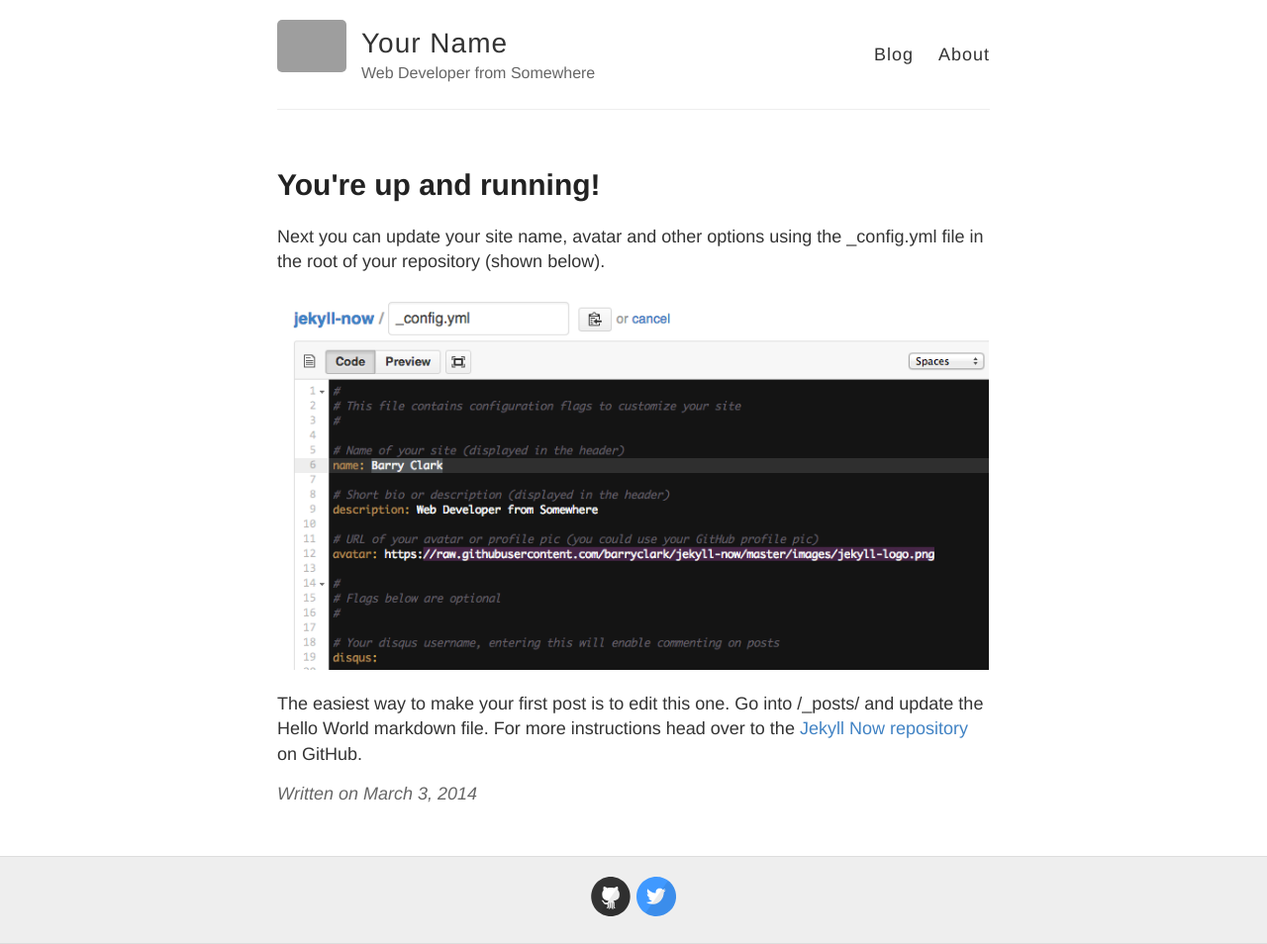
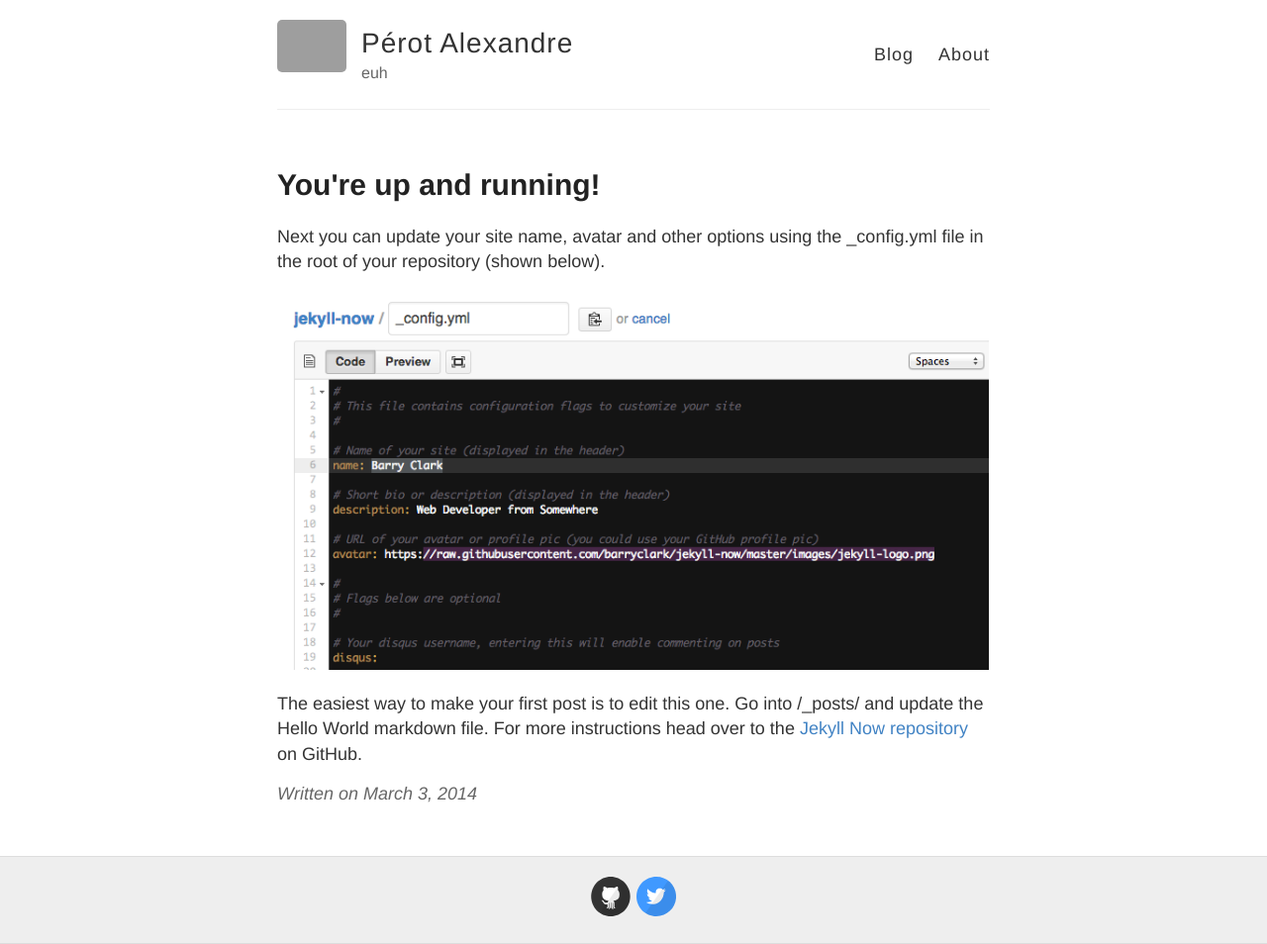
Before and after one commit to alexandre-pr/alexandre-pr.github.io, a Jekyll site: the page built from _posts/2014-3-3-Hello-World.md, in a window 1280 px wide. Shown: the whole page at 99% size. Built offline with Jekyll 4.4.1, drawn with Linux system fonts in a browser that asks for light colours; grey boxes are pictures that could not be loaded.

Commit message:
Update _config.yml

```diff
--- a/_config.yml
+++ b/_config.yml
@@ -3,10 +3,10 @@
 #
 
 # Name of your site (displayed in the header)
-name: Your Name
+name: Pérot Alexandre
 
 # Short bio or description (displayed in the header)
-description: Web Developer from Somewhere
+description: euh
 
 # URL of your avatar or profile pic (you could use your GitHub profile pic)
 avatar: https://raw.githubusercontent.com/barryclark/jekyll-now/master/images/jekyll-logo.png
```
